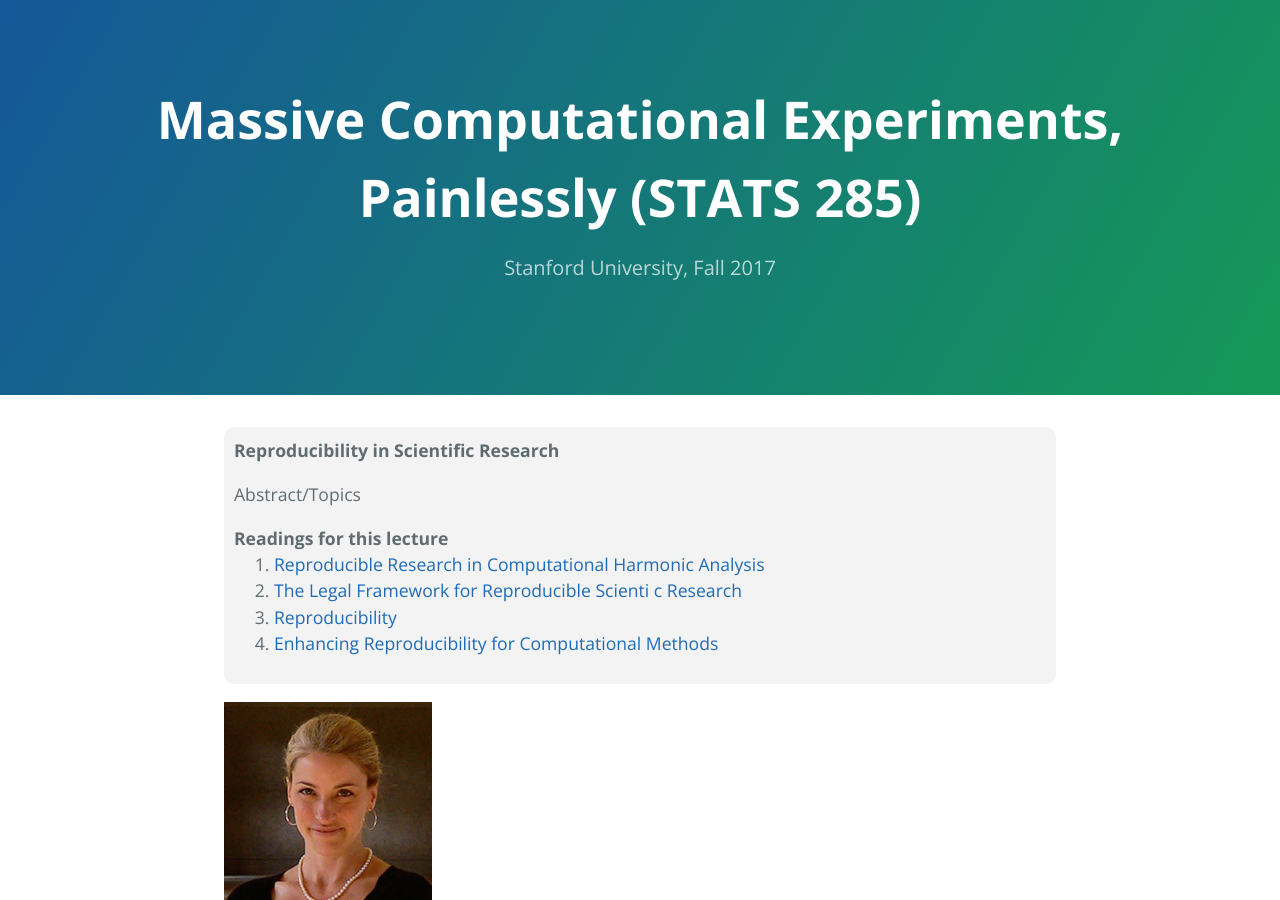
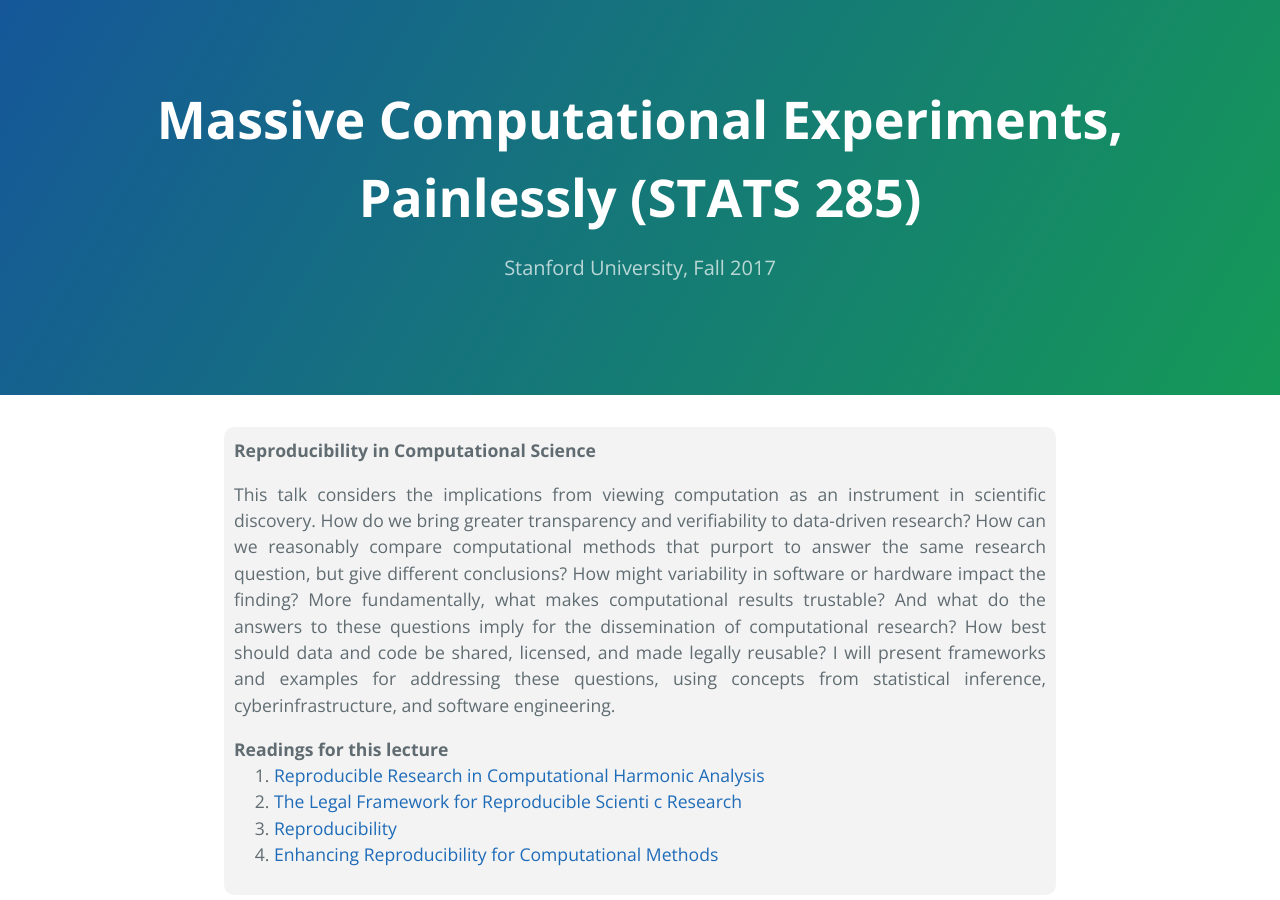
Before and after one commit to stats285/stats285.github.io, a Jekyll site: the page built from vcs_lecture.md, in a window 1280 px wide and 900 px high. Built offline with Jekyll 4.4.1, drawn with Linux system fonts in a browser that asks for light colours; our own code applies the rules of GitHub Pages for plain Markdown files; the repository's description, which GitHub fills in, is left out.

Commit message:
vcs abstract added

```diff
--- a/vcs_lecture.md
+++ b/vcs_lecture.md
@@ -1,7 +1,7 @@
 <div class="abstract">
 
-<strong>Reproducibility in Scientific Research</strong>
-<p align="justify">Abstract/Topics</p>
+<strong>Reproducibility in Computational Science</strong>
+<p align="justify">This talk considers the implications from viewing computation as an instrument in scientific discovery. How do we bring greater transparency and verifiability to data-driven research? How can we reasonably compare computational methods that purport to answer the same research question, but give different conclusions? How might variability in software or hardware impact the finding? More fundamentally, what makes computational results trustable? And what do the answers to these questions imply for the dissemination of computational research? How best should data and code be shared, licensed, and made legally reusable? I will present frameworks and examples for addressing these questions, using concepts from statistical inference, cyberinfrastructure, and software engineering.</p>
 <strong>Readings for this lecture</strong>
 <ol>
 <li>
```
